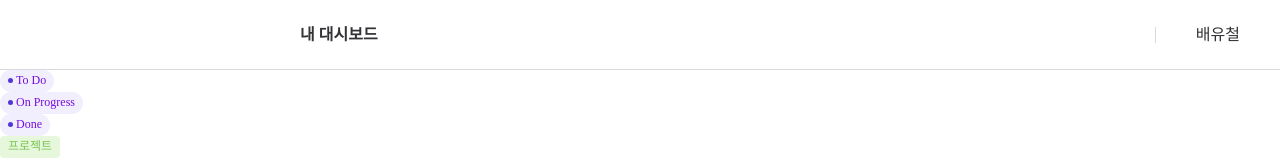
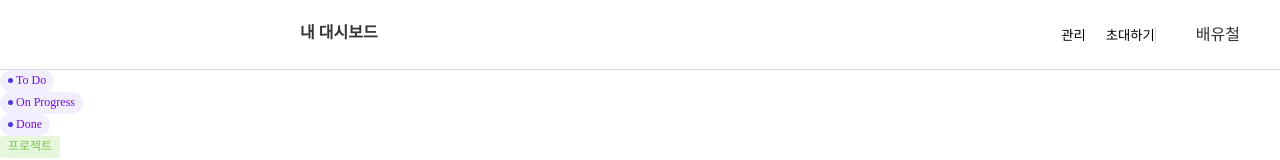
Before and after one commit to sprint-part3-team11/taskify, a Next.js app: page /hj in a window 1280 px wide. Shown: the top 160 px of the page. Built offline with nearby package versions, Linux system fonts and the light colour scheme.

Commit message:
feat: 관리, 초대하기 버튼 생성

```diff
--- a/src/components/common/DashBoardHeader.tsx
+++ b/src/components/common/DashBoardHeader.tsx
@@ -25,7 +25,10 @@ const S = {
     margin-left: 30rem;
     font-weight: 700;
   `,
-
+  ButtonBox: styled.div``,
+  Button: styled.button`
+    margin-left: 2rem;
+  `,
   ProfileBox: styled.div`
     display: flex;
     justify-content: center;
@@ -48,6 +51,10 @@ function DashBoardHeader({
     <S.Header>
       <S.MenuNameAndButtonBox>
         <S.MenuName>{menuName}</S.MenuName>
+        <div>
+          <S.Button>관리</S.Button>
+          <S.Button>초대하기</S.Button>
+        </div>
       </S.MenuNameAndButtonBox>
       <S.ProfileBox>
         {/* <Image src={profileImgURL} width={38} height={38} alt="profileImg" /> */}
```
